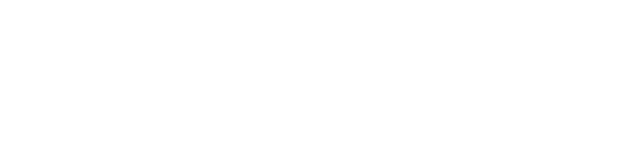
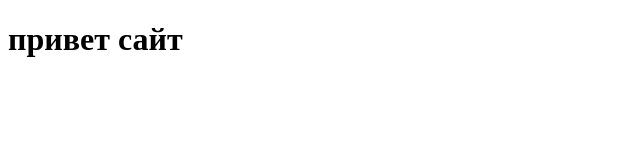
Before and after one commit to KSK86-Kim/goit-js-hw-04, a plain HTML site: page index.html in a window 1280 px wide. Shown: the whole page, without its empty margins (0-640 px from the left). Drawn offline with Linux system fonts and the light colour scheme.

Commit message:
Update index.html

```diff
--- a/index.html
+++ b/index.html
@@ -6,6 +6,7 @@
     <title>JS home work 3</title>
   </head>
   <body>
+    <h1>привет сайт</h1>
     <script src="./js/task-1.js" type="module"></script>
     <script src="./js/task-2.js" type="module"></script>
   </body>
```
